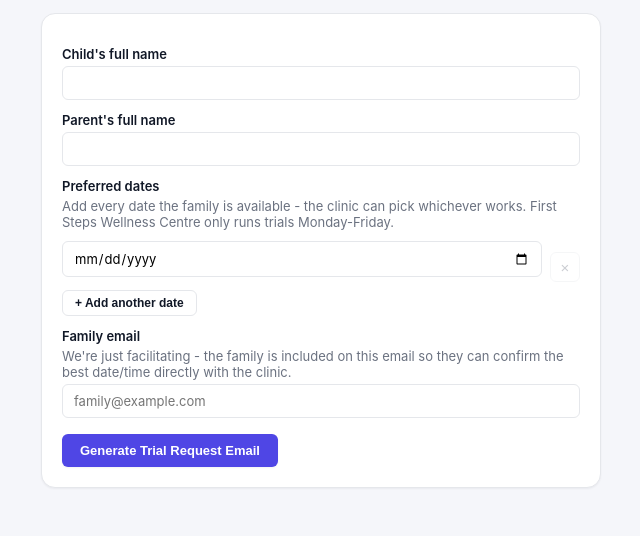
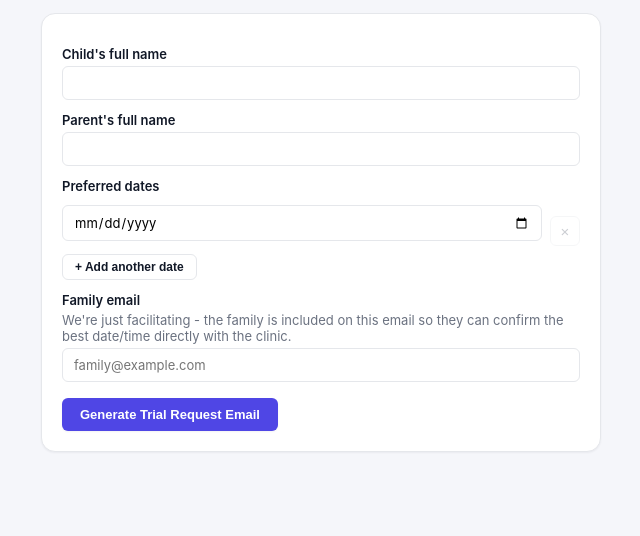
Before and after one commit to parmveers-122/trexo, a Flask app: page /clinic/first-steps-wellness-regina/book-trial in a window 1280 px wide. Shown: the part 324-860 px from the top of the page, without its empty margins (123-763 px from the left). After the commit the page ends 776 px from the top, so only its background shows below. Run offline with Flask 3, Linux system fonts and the light colour scheme.

Commit message:
Remove helper text under Preferred dates
Co-Authored-By: Claude Sonnet 5.5 <noreply@anthropic.com>

```diff
--- a/templates/book_trial.html
+++ b/templates/book_trial.html
@@ -20,8 +20,6 @@
   <input type="text" name="parent_name" required>
 
   <label>Preferred dates</label>
-  <p class="subtle field-hint">Add every date the family is available - the clinic can pick whichever works.
-    {% if clinic.available_days_label %}{{ clinic.name }} only runs trials {{ clinic.available_days_label }}.{% endif %}</p>
   <div id="preferred-dates-list" class="preferred-dates-list"
        {% if clinic.available_weekdays %}data-allowed-weekdays="{{ clinic.available_weekdays|tojson|forceescape }}" data-days-label="{{ clinic.available_days_label }}"{% endif %}>
     <div class="preferred-date-row">
```
